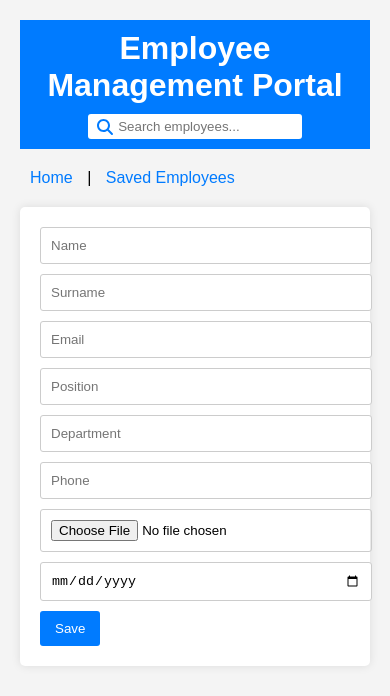
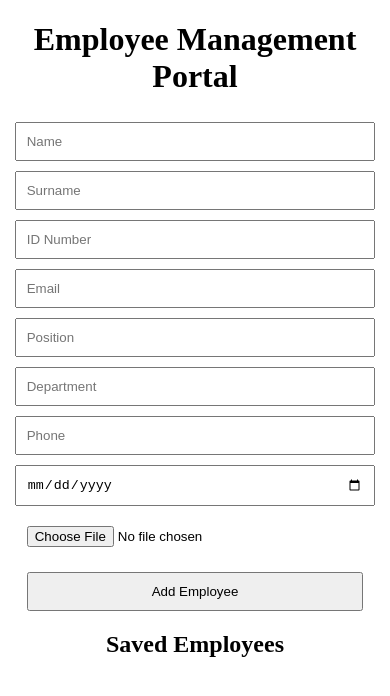
Before and after one commit to Chad96/React-Employee-App, a React (Create React App) app: page / in a window 390 px wide. Shown: the top 696 px of the page. Built offline with nearby package versions, Linux system fonts and the light colour scheme.

Commit message:
new logic

```diff
--- a/src/App.js
+++ b/src/App.js
@@ -1,87 +1,30 @@
+// src/App.js
 import React, { useState, useEffect } from "react";
-import { BrowserRouter as Router, Route, Routes, Link } from "react-router-dom";
-import Header from "./components/Header";
+import EmployeeForm from "./components/EmployeeForm";
 import EmployeeList from "./components/EmployeeList";
-import EmployeeForm from "./components/EmployeeForm";
-import SavedEmployees from "./components/SavedEmployees"; // Ensure this component exists
+import "./styles.css"; // Update the import statement
 import "./styles.css";
 
 const App = () => {
   const [employees, setEmployees] = useState([]);
-  const [searchTerm, setSearchTerm] = useState("");
-  const [currentEmployee, setCurrentEmployee] = useState(null);
 
   useEffect(() => {
-    const storedEmployees = JSON.parse(localStorage.getItem("employees")) || [];
-    console.log("Loaded employees from localStorage:", storedEmployees);
-    setEmployees(storedEmployees);
+    const savedEmployees = JSON.parse(localStorage.getItem("employees")) || [];
+    setEmployees(savedEmployees);
   }, []);
 
-  useEffect(() => {
-    console.log("Saving employees to localStorage:", employees);
-    localStorage.setItem("employees", JSON.stringify(employees));
-  }, [employees]);
-
-  const handleSaveEmployee = (employee) => {
-    if (employee.id) {
-      setEmployees(
-        employees.map((emp) => (emp.id === employee.id ? employee : emp))
-      );
-    } else {
-      employee.id = new Date().getTime();
-      setEmployees([...employees, employee]);
-    }
-    setCurrentEmployee(null);
+  const addEmployee = (employee) => {
+    const updatedEmployees = [...employees, employee];
+    setEmployees(updatedEmployees);
+    localStorage.setItem("employees", JSON.stringify(updatedEmployees));
   };
 
-  const handleEditEmployee = (id) => {
-    const employee = employees.find((emp) => emp.id === id);
-    setCurrentEmployee(employee);
-  };
-
-  const handleDeleteEmployee = (id) => {
-    setEmployees(employees.filter((emp) => emp.id !== id));
-  };
-
-  const filteredEmployees = employees.filter(
-    (employee) =>
-      employee.name.toLowerCase().includes(searchTerm.toLowerCase()) ||
-      employee.surname.toLowerCase().includes(searchTerm.toLowerCase()) ||
-      employee.id.toString().includes(searchTerm)
-  );
-
   return (
-    <Router>
-      <div className="App">
-        <Header searchTerm={searchTerm} setSearchTerm={setSearchTerm} />
-        <nav>
-          <Link to="/">Home</Link> |{" "}
-          <Link to="/saved-employees">Saved Employees</Link>
-        </nav>
-        <Routes>
-          <Route
-            path="/"
-            element={
-              <>
-                <EmployeeForm
-                  currentEmployee={currentEmployee}
-                  onSave={handleSaveEmployee}
-                />
-                <EmployeeList
-                  employees={filteredEmployees}
-                  onEdit={handleEditEmployee}
-                  onDelete={handleDeleteEmployee}
-                />
-              </>
-            }
-          />
-          <Route
-            path="/saved-employees"
-            element={<SavedEmployees employees={employees} />}
-          />
-        </Routes>
-      </div>
-    </Router>
+    <div className="App">
+      <h1>Employee Management Portal</h1>
+      <EmployeeForm addEmployee={addEmployee} />
+      <EmployeeList employees={employees} />
+    </div>
   );
 };
 
--- a/src/components/EmployeeForm.js
+++ b/src/components/EmployeeForm.js
@@ -1,62 +1,40 @@
 // src/components/EmployeeForm.js
-import React, { useState, useEffect } from "react";
+import React, { useState } from "react";
 
-const EmployeeForm = ({ currentEmployee, onSave }) => {
-  const [formState, setFormState] = useState({
-    id: "",
+const EmployeeForm = ({ addEmployee }) => {
+  const [employee, setEmployee] = useState({
     name: "",
     surname: "",
+    id: "",
     email: "",
     position: "",
     department: "",
     phone: "",
-    image: "",
+    image: null,
     startDate: "",
   });
 
-  useEffect(() => {
-    if (currentEmployee) {
-      setFormState(currentEmployee);
-    }
-  }, [currentEmployee]);
+  const handleChange = (e) => {
+    const { name, value } = e.target;
+    setEmployee({ ...employee, [name]: value });
+  };
 
-  const handleChange = (e) => {
-    const { name, value, files } = e.target;
-    if (name === "image" && files && files[0]) {
-      const reader = new FileReader();
-      reader.onloadend = () => {
-        setFormState({
-          ...formState,
-          image: reader.result,
-        });
-      };
-      reader.readAsDataURL(files[0]);
-    } else {
-      setFormState({
-        ...formState,
-        [name]: value,
-      });
-    }
+  const handleImageChange = (e) => {
+    setEmployee({ ...employee, image: URL.createObjectURL(e.target.files[0]) });
   };
 
   const handleSubmit = (e) => {
     e.preventDefault();
-    onSave(formState);
-    // Save to localStorage
-    const employees = JSON.parse(localStorage.getItem("employees")) || [];
-    const updatedEmployees = currentEmployee
-      ? employees.map((emp) => (emp.id === formState.id ? formState : emp))
-      : [...employees, { ...formState, id: new Date().getTime() }];
-    localStorage.setItem("employees", JSON.stringify(updatedEmployees));
-    setFormState({
-      id: "",
+    addEmployee(employee);
+    setEmployee({
       name: "",
       surname: "",
+      id: "",
       email: "",
       position: "",
       department: "",
       phone: "",
-      image: "",
+      image: null,
       startDate: "",
     });
   };
@@ -64,69 +42,68 @@ const EmployeeForm = ({ currentEmployee, onSave }) => {
   return (
     <form onSubmit={handleSubmit}>
       <input
-        type="text"
         name="name"
+        value={employee.name}
+        onChange={handleChange}
         placeholder="Name"
-        value={formState.name}
-        onChange={handleChange}
         required
       />
       <input
-        type="text"
         name="surname"
+        value={employee.surname}
+        onChange={handleChange}
         placeholder="Surname"
-        value={formState.surname}
-        onChange={handleChange}
         required
       />
       <input
-        type="email"
-        name="email"
-        placeholder="Email"
-        value={formState.email}
+        name="id"
+        value={employee.id}
         onChange={handleChange}
+        placeholder="ID Number"
         required
       />
       <input
-        type="text"
-        name="position"
-        placeholder="Position"
-        value={formState.position}
+        name="email"
+        value={employee.email}
         onChange={handleChange}
+        placeholder="Email"
         required
       />
       <input
-        type="text"
-        name="department"
-        placeholder="Department"
-        value={formState.department}
+        name="position"
+        value={employee.position}
         onChange={handleChange}
+        placeholder="Position"
         required
       />
       <input
-        type="text"
+        name="department"
+        value={employee.department}
+        onChange={handleChange}
+        placeholder="Department"
+        required
+      />
+      <input
         name="phone"
+        value={employee.phone}
+        onChange={handleChange}
         placeholder="Phone"
-        value={formState.phone}
+        required
+      />
+      <input
+        type="date"
+        name="startDate"
+        value={employee.startDate}
         onChange={handleChange}
         required
       />
       <input
         type="file"
-        name="image"
+        onChange={handleImageChange}
         accept="image/*"
-        onChange={handleChange}
         required
       />
-      <input
-        type="date"
-        name="startDate"
-        placeholder="Start Date"
-        value={formState.startDate}
-        onChange={handleChange}
-        required
-      />
-      <button type="submit">Save</button>
+      <button type="submit">Add Employee</button>
     </form>
   );
 };
--- a/src/components/EmployeeList.js
+++ b/src/components/EmployeeList.js
@@ -1,18 +1,30 @@
 // src/components/EmployeeList.js
 import React from "react";
-import EmployeeCard from "./EmployeeCard";
 
-const EmployeeList = ({ employees, onEdit, onDelete }) => {
+const EmployeeList = ({ employees }) => {
   return (
-    <div className="employee-list">
-      {employees.map((employee) => (
-        <EmployeeCard
-          key={employee.id}
-          employee={employee}
-          onEdit={onEdit}
-          onDelete={onDelete}
-        />
-      ))}
+    <div>
+      <h2>Saved Employees</h2>
+      <ul>
+        {employees.map((employee, index) => (
+          <li key={index}>
+            <img
+              src={employee.image}
+              alt={`${employee.name} ${employee.surname}`}
+              width="50"
+              height="50"
+            />
+            <p>
+              {employee.name} {employee.surname}
+            </p>
+            <p>{employee.email}</p>
+            <p>{employee.position}</p>
+            <p>{employee.department}</p>
+            <p>{employee.phone}</p>
+            <p>{employee.startDate}</p>
+          </li>
+        ))}
+      </ul>
     </div>
   );
 };
--- a/src/styles.css
+++ b/src/styles.css
@@ -1,213 +1,51 @@
 /* src/styles.css */
-body {
-  font-family: Arial, sans-serif;
-  background-color: #f4f4f4;
-  margin: 0;
-  padding: 0;
-}
-
-header {
-  background-color: #007bff;
-  color: white;
-  padding: 10px 20px;
+.App {
   text-align: center;
 }
 
-header h1 {
-  margin: 0;
-}
-
-.search-container {
-  position: relative;
-  display: inline-block;
-  margin-top: 10px;
-}
-
-.search-container input {
-  padding: 5px 10px 5px 30px; /* Adjust padding to make space for the icon */
-  width: 80%;
-  max-width: 300px;
-  border-radius: 3px;
-  border: none;
-}
-
-.search-container .search-icon {
-  position: absolute;
-  top: 50%;
-  left: 10px;
-  transform: translateY(-50%);
-  color: #007bff;
-}
-
-.App {
-  padding: 20px;
-}
-
 form {
-  background-color: white;
-  padding: 20px;
-  margin-bottom: 20px;
-  border-radius: 5px;
-  box-shadow: 0 0 10px rgba(0, 0, 0, 0.1);
-}
-
-form input {
-  display: block;
-  width: 100%;
-  margin-bottom: 10px;
-  padding: 10px;
-  border: 1px solid #ccc;
-  border-radius: 3px;
-}
-
-form button {
-  background-color: #007bff;
-  color: white;
-  border: none;
-  padding: 10px 15px;
-  cursor: pointer;
-  border-radius: 3px;
-}
-
-form button:hover {
-  background-color: #0056b3;
-}
-
-.employee-list {
-  display: flex;
-  flex-wrap: wrap;
-  justify-content: space-between; /* Add space between the cards */
-}
-
-.employee-card {
-  background-color: white;
-  padding: 10px;
-  border-radius: 5px;
-  box-shadow: 0 0 10px rgba(0, 0, 0, 0.1);
-  width: calc(33.333% - 20px); /* Adjust width to fit 3 cards */
-  margin-bottom: 20px; /* Add margin between rows */
   display: flex;
   flex-direction: column;
   align-items: center;
 }
 
-.employee-card img {
-  width: 100px;
-  height: 100px;
-  object-fit: cover;
+input {
+  margin: 5px;
+  padding: 10px;
+  width: 80%;
+  max-width: 400px;
+}
+
+button {
+  padding: 10px 20px;
+  margin-top: 10px;
+}
+
+ul {
+  list-style: none;
+  padding: 0;
+}
+
+li {
+  border: 1px solid #ccc;
+  margin: 10px;
+  padding: 10px;
+  display: flex;
+  flex-direction: column;
+  align-items: center;
+}
+
+img {
   border-radius: 50%;
   margin-bottom: 10px;
 }
 
-.employee-card h2 {
-  margin: 10px 0;
-  text-align: center;
-}
-
-.employee-card p {
-  margin: 5px 0;
-  text-align: center;
-}
-
-.employee-card button {
-  background-color: #dc3545;
-  color: white;
-  border: none;
-  padding: 5px 10px;
-  cursor: pointer;
-  border-radius: 3px;
-  margin-right: 5px;
-}
-
-.employee-card button:hover {
-  background-color: #c82333;
-}
-
-.database-modal {
-  position: fixed;
-  top: 20%;
-  left: 50%;
-  transform: translate(-50%, -20%);
-  background-color: white;
-  padding: 20px;
-  box-shadow: 0 2px 10px rgba(0, 0, 0, 0.1);
-  z-index: 1000;
-  width: 80%; /* Adjust width to make the modal more responsive */
-  max-width: 500px; /* Maximum width for the modal */
-  border-radius: 5px;
-}
-
-.database-modal h2 {
-  margin-top: 0;
-}
-
-.database-modal ul {
-  list-style: none;
-  padding: 0;
-}
-
-.database-modal li {
-  margin: 5px 0;
-}
-nav {
-  margin: 20px 0;
-}
-
-nav a {
-  margin: 0 10px;
-  text-decoration: none;
-  color: #007bff;
-}
-
-nav a:hover {
-  text-decoration: underline;
-}
-
-/* Styles for responsiveness */
 @media (max-width: 768px) {
-  .employee-card {
-    width: calc(50% - 20px); /* Adjust width to fit 2 cards */
-    padding: 12px;
-    margin: 12px;
+  input {
+    width: 90%;
   }
 
-  .employee-card h2 {
-    font-size: 1.25em;
-  }
-
-  .employee-card p {
-    font-size: 0.9em;
-    word-wrap: break-word; /* Ensure text wraps inside the card */
-    overflow-wrap: break-word; /* Ensure text wraps inside the card */
-  }
-
-  .employee-card button {
-    padding: 6px 12px;
-    margin: 6px;
-    font-size: 0.9em;
+  button {
+    width: 90%;
   }
 }
-
-@media (max-width: 480px) {
-  .employee-card {
-    width: calc(100% - 20px); /* Adjust width to fit 1 card */
-    padding: 8px;
-    margin: 8px;
-  }
-
-  .employee-card h2 {
-    font-size: 1em;
-  }
-
-  .employee-card p {
-    font-size: 0.8em;
-    word-wrap: break-word; /* Ensure text wraps inside the card */
-    overflow-wrap: break-word; /* Ensure text wraps inside the card */
-  }
-
-  .employee-card button {
-    padding: 4px 8px;
-    margin: 4px;
-    font-size: 0.8em;
-  }
-}
```
